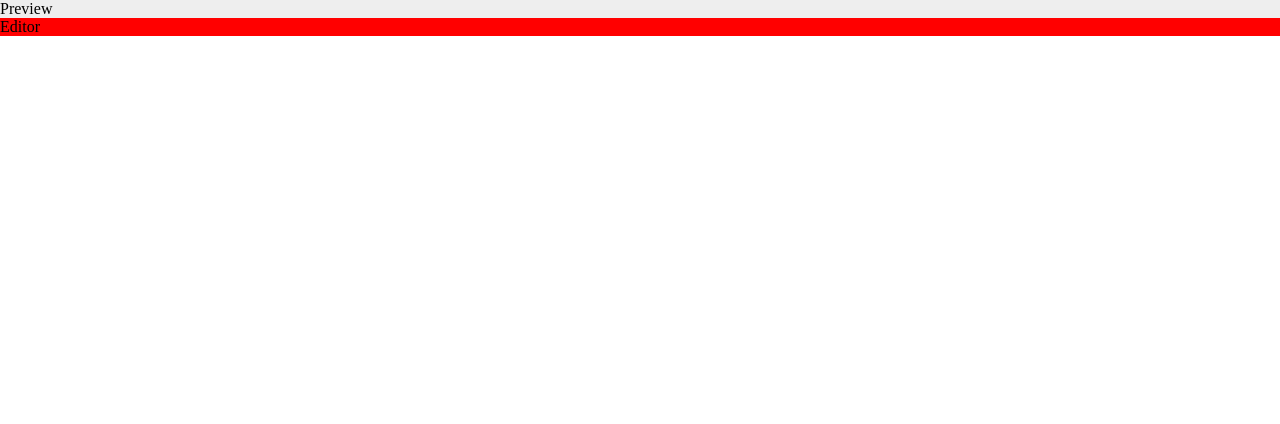
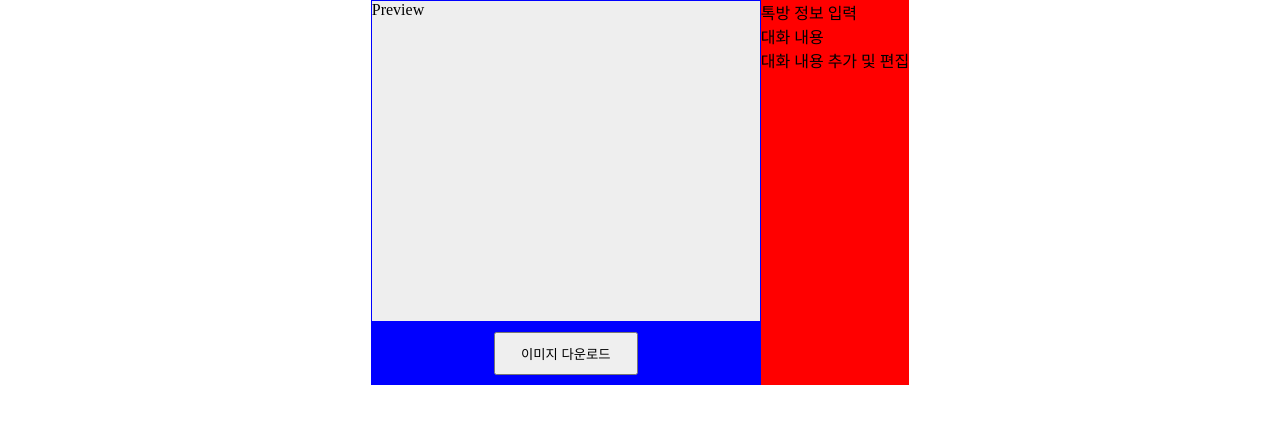
Before and after one commit to Jooeun-K/octo-generator, a Next.js app: page /talk in a window 1280 px wide. Shown: the top 424 px of the page. Built offline with nearby package versions, Linux system fonts and the light colour scheme.

Commit message:
feat: preview 컴포넌트를 png 형태로 export하는 기능 작성

```diff
--- /dev/null
+++ b/components/talk/Editor/TalkContent/index.tsx
@@ -0,0 +1,5 @@
+const TalkContent = () => {
+  return <div>대화 내용 추가 및 편집</div>;
+};
+
+export default TalkContent;
--- /dev/null
+++ b/components/talk/Editor/TalkInfo/index.tsx
@@ -0,0 +1,5 @@
+const TalkInfo = () => {
+  return <div>톡방 정보 입력</div>;
+};
+
+export default TalkInfo;
--- /dev/null
+++ b/components/talk/Editor/TalkUser/index.tsx
@@ -0,0 +1,5 @@
+const TalkUser = () => {
+  return <div>대화 내용</div>;
+};
+
+export default TalkUser;
--- a/components/talk/Editor/index.tsx
+++ b/components/talk/Editor/index.tsx
@@ -1,7 +1,16 @@
 import styles from "./style.module.css";
+import TalkContent from "./TalkContent";
+import TalkInfo from "./TalkInfo";
+import TalkUser from "./TalkUser";
 
 const TalkEditor = () => {
-  return <div className={styles.wrapper}>Editor</div>;
+  return (
+    <div className={styles.wrapper}>
+      <TalkInfo />
+      <TalkUser />
+      <TalkContent />
+    </div>
+  );
 };
 
 export default TalkEditor;
--- a/components/talk/Preview/index.tsx
+++ b/components/talk/Preview/index.tsx
@@ -1,7 +1,57 @@
+import { toPng } from "html-to-image";
+import { useCallback, useRef } from "react";
 import styles from "./style.module.css";
 
+const generateDateTimeString = (date: Date) => {
+  const dateString = new Intl.DateTimeFormat("ko", {
+    dateStyle: "medium",
+  })
+    .format(date)
+    .replaceAll(". ", "-")
+    .replace(".", "_");
+  const timeString = new Intl.DateTimeFormat("en", {
+    timeStyle: "medium",
+  })
+    .format(date)
+    .replaceAll(":", "-")
+    .replace(" ", "-");
+  return dateString + timeString;
+};
+
 const TalkPreview = () => {
-  return <div className={styles.wrapper}>Preview</div>;
+  const previewRef = useRef<HTMLDivElement>(null);
+
+  const onClickExportImage = useCallback(() => {
+    if (!previewRef.current) return;
+
+    toPng(previewRef.current, { cacheBust: true })
+      .then((dataUrl) => {
+        const date = generateDateTimeString(new Date());
+        const link = document.createElement("a");
+        link.download = `[${date}] octo-generate-talk.png`;
+        link.href = dataUrl;
+        link.click();
+      })
+      .catch((err) => {
+        console.log(err);
+      });
+  }, [previewRef]);
+  return (
+    <div className={styles.wrapper}>
+      <div className={styles.preview} ref={previewRef}>
+        Preview
+      </div>
+      <div className={styles.button_box}>
+        <button
+          type="button"
+          onClick={onClickExportImage}
+          className={styles.export_button}
+        >
+          이미지 다운로드
+        </button>
+      </div>
+    </div>
+  );
 };
 
 export default TalkPreview;
--- a/components/talk/Preview/style.module.css
+++ b/components/talk/Preview/style.module.css
@@ -1,3 +1,20 @@
 .wrapper {
+  background: blue;
+}
+
+.preview {
   background: #eeeeee;
+  width: 390px;
+  /* height: 844px; */
+  height: 322px;
+  border: 1px solid blue;
 }
+
+.button_box {
+  text-align: center;
+  padding: 10px;
+}
+
+.export_button {
+  padding: 10px 25px;
+}
--- a/package.json
+++ b/package.json
@@ -14,6 +14,7 @@
     "@types/react-dom": "18.0.11",
     "eslint": "8.34.0",
     "eslint-config-next": "13.2.1",
+    "html-to-image": "^1.11.11",
     "next": "13.2.1",
     "react": "18.2.0",
     "react-dom": "18.2.0",
--- a/pages/_document.tsx
+++ b/pages/_document.tsx
@@ -1,13 +1,13 @@
-import { Html, Head, Main, NextScript } from 'next/document'
+import { Html, Head, Main, NextScript } from "next/document";
 
 export default function Document() {
   return (
-    <Html lang="en">
+    <Html lang="ko">
       <Head />
       <body>
         <Main />
         <NextScript />
       </body>
     </Html>
-  )
+  );
 }
--- a/pages/talk/index.tsx
+++ b/pages/talk/index.tsx
@@ -1,12 +1,13 @@
 import TalkEditor from "@/components/talk/Editor";
 import TalkPreview from "@/components/talk/Preview";
+import styles from "./style.module.css";
 
 const Talk = () => {
   return (
-    <>
+    <div className={styles.container}>
       <TalkPreview />
       <TalkEditor />
-    </>
+    </div>
   );
 };
 
--- /dev/null
+++ b/pages/talk/style.module.css
@@ -0,0 +1,7 @@
+.container {
+  width: auto;
+  height: auto;
+  display: flex;
+  flex-direction: row;
+  justify-content: center;
+}
```
Also changed, not shown: 1 other file (tests, documents, lock files or other folders).
